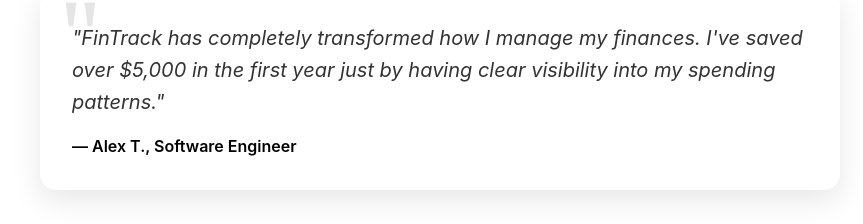
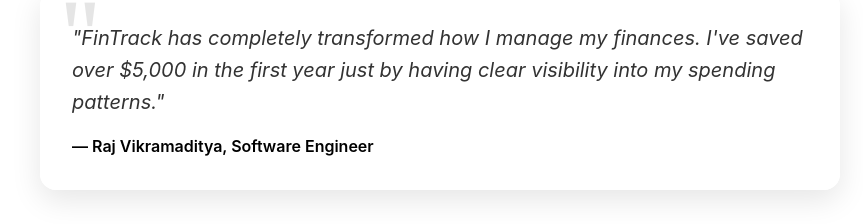
Before and after one commit to BHK4321/Fintrack, a plain HTML site: page docs/learn-more-html.html in a window 1280 px wide. Shown: the part 2600-2824 px from the top of the page, without its empty margins (200-1063 px from the left). Drawn offline with Linux system fonts and the light colour scheme.

Commit message:
Update learn-more-html.html

```diff
--- a/docs/learn-more-html.html
+++ b/docs/learn-more-html.html
@@ -412,7 +412,7 @@
 
   <div class="quote animate">
     <p class="quote-text" style="color: #333333;">"FinTrack has completely transformed how I manage my finances. I've saved over $5,000 in the first year just by having clear visibility into my spending patterns."</p>
-    <p class="quote-author" style="color: #000000;">— Alex T., Software Engineer</p>
+    <p class="quote-author" style="color: #000000;">— Raj Vikramaditya, Software Engineer</p>
   </div>
 
   <section class="section">
```
